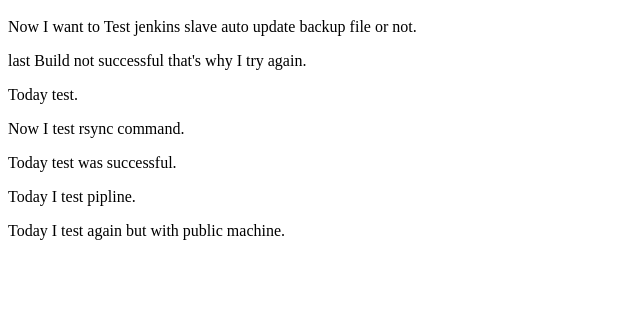
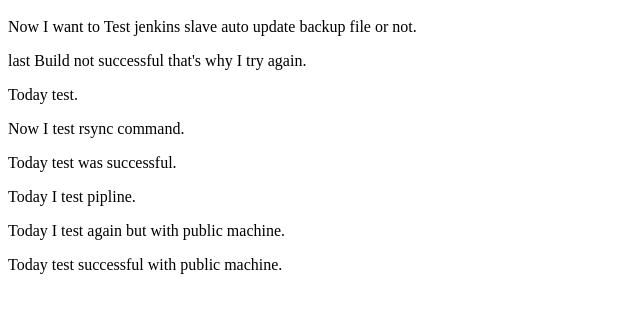
Before and after one commit to aamirbilal/testweb, a plain HTML site: page index.html in a window 1280 px wide. Shown: the part 366-678 px from the top of the page, without its empty margins (0-640 px from the left). Drawn offline with Linux system fonts and the light colour scheme.

Commit message:
success with public ip

```diff
--- a/index.html
+++ b/index.html
@@ -20,6 +20,7 @@
 <p>Today test was successful.</p>
 <p>Today I test pipline.</p>
 <p>Today I test again but with public machine.</p>
+<p>Today test successful with public machine.</p>
 
 
 
```
